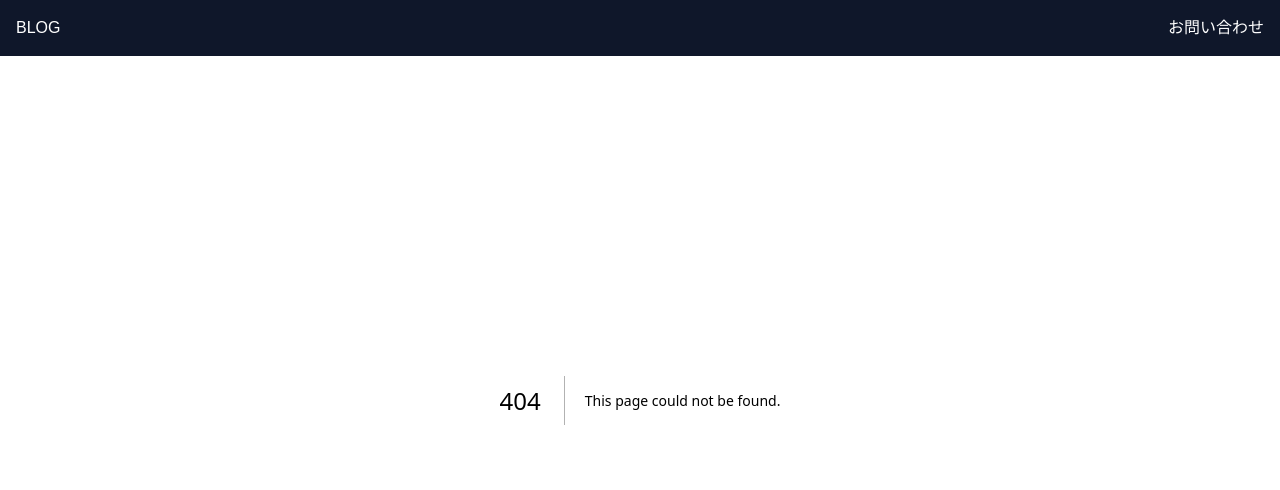
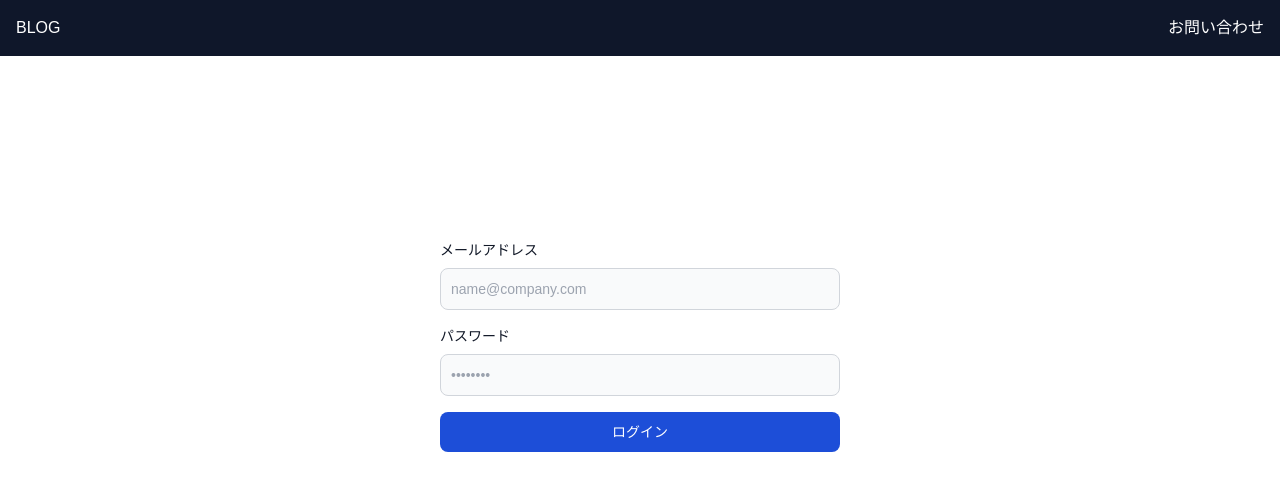
Before and after one commit to Kens04/blog-app-nextjs, a Next.js app: page /login in a window 1280 px wide. Before the commit this address had no page. Shown: the top 490 px of the page. Built offline with nearby package versions, Linux system fonts and the light colour scheme.

Commit message:
ログインページ作成

```diff
--- /dev/null
+++ b/src/app/login/page.tsx
@@ -0,0 +1,76 @@
+"use client";
+
+import { useRouter } from "next/navigation";
+import { useState } from "react";
+import { supabase } from "../_utils/supabase";
+
+export default function Page() {
+  const [email, setEmail] = useState("");
+  const [password, setPassword] = useState("");
+  const router = useRouter();
+
+  const handleSubmit = async (event: React.FormEvent<HTMLFormElement>) => {
+    event.preventDefault();
+
+    const { error } = await supabase.auth.signInWithPassword({
+      email,
+      password,
+    });
+
+    if (error) {
+      alert("ログインに失敗しました");
+    } else {
+      router.replace("/admin/posts");
+    }
+  };
+
+  return (
+    <div className="flex justify-center pt-[240px]">
+      <form onSubmit={handleSubmit} className="space-y-4 w-full max-w-[400px]">
+        <div>
+          <label
+            htmlFor="email"
+            className="block mb-2 text-sm font-medium text-gray-900"
+          >
+            メールアドレス
+          </label>
+          <input
+            type="email"
+            name="email"
+            id="email"
+            className="bg-gray-50 border border-gray-300 text-gray-900 text-sm rounded-lg focus:ring-blue-500 focus:border-blue-500 block w-full p-2.5"
+            placeholder="name@company.com"
+            required
+            onChange={(e) => setEmail(e.target.value)}
+          />
+        </div>
+        <div>
+          <label
+            htmlFor="password"
+            className="block mb-2 text-sm font-medium text-gray-900"
+          >
+            パスワード
+          </label>
+          <input
+            type="password"
+            name="password"
+            id="password"
+            placeholder="••••••••"
+            className="bg-gray-50 border border-gray-300 text-gray-900 text-sm rounded-lg focus:ring-blue-500 focus:border-blue-500 block w-full p-2.5"
+            required
+            onChange={(e) => setPassword(e.target.value)}
+          />
+        </div>
+
+        <div>
+          <button
+            type="submit"
+            className="w-full text-white bg-blue-700 hover:bg-blue-800 focus:ring-4 focus:outline-none focus:ring-blue-300 font-medium rounded-lg text-sm px-5 py-2.5 text-center"
+          >
+            ログイン
+          </button>
+        </div>
+      </form>
+    </div>
+  );
+}
```
